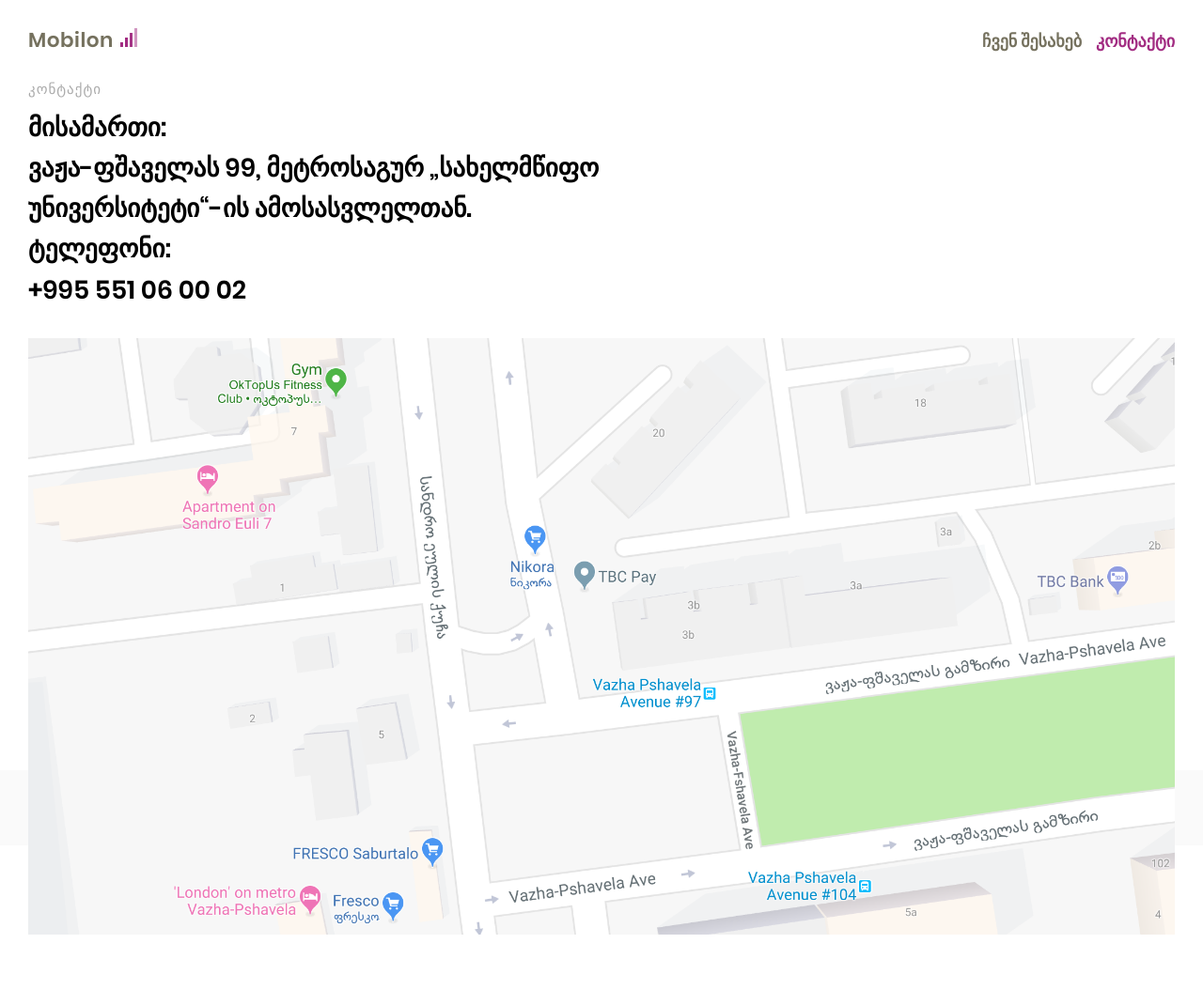
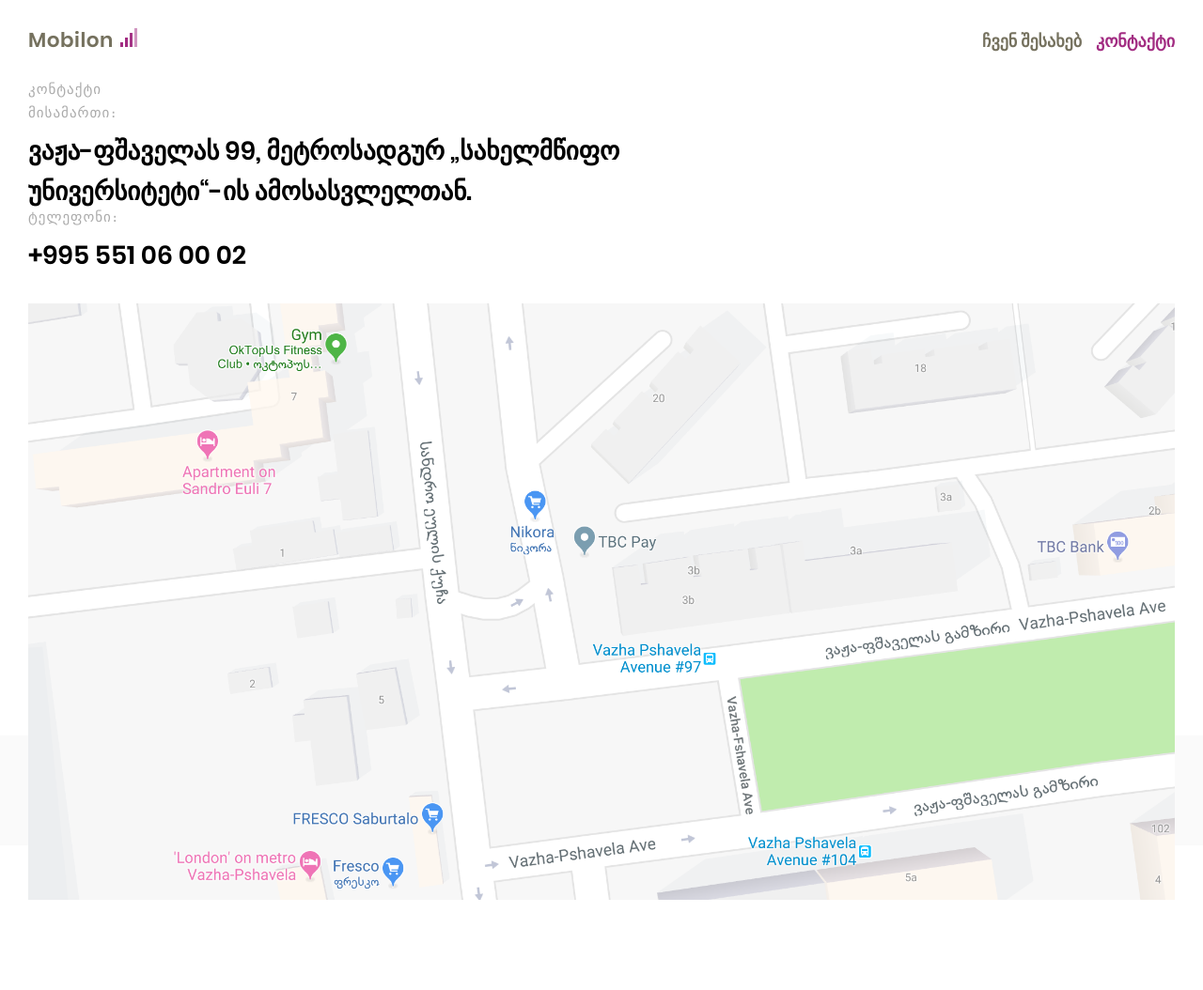
Before and after one commit to tato1559/mobilon, a Jekyll site: the page built from contact.markdown, in a window 1280 px wide. Shown: the whole page at 94% size. Built offline with Jekyll 4.4.1, drawn with Linux system fonts in a browser that asks for light colours; our own code applies the rules of GitHub Pages for plain Markdown files; after the commit the page ends 1018 px from its top, so only the background shows below that.

Commit message:
Updated Contact

```diff
--- a/contact.markdown
+++ b/contact.markdown
@@ -4,10 +4,10 @@
 map image: "/uploads/Screen%20Shot%202019-02-26%20at%2016.33.24.png"
 ---
 
-მისამართი:
+## მისამართი:
 
-ვაჟა-ფშაველას 99, მეტროსაგურ „სახელმწიფო უნივერსიტეტი“-ის ამოსასვლელთან.
+ვაჟა-ფშაველას 99, მეტროსადგურ „სახელმწიფო უნივერსიტეტი“-ის ამოსასვლელთან.
 
-ტელეფონი:
+## ტელეფონი:
 
 +995 551 06 00 02
```
